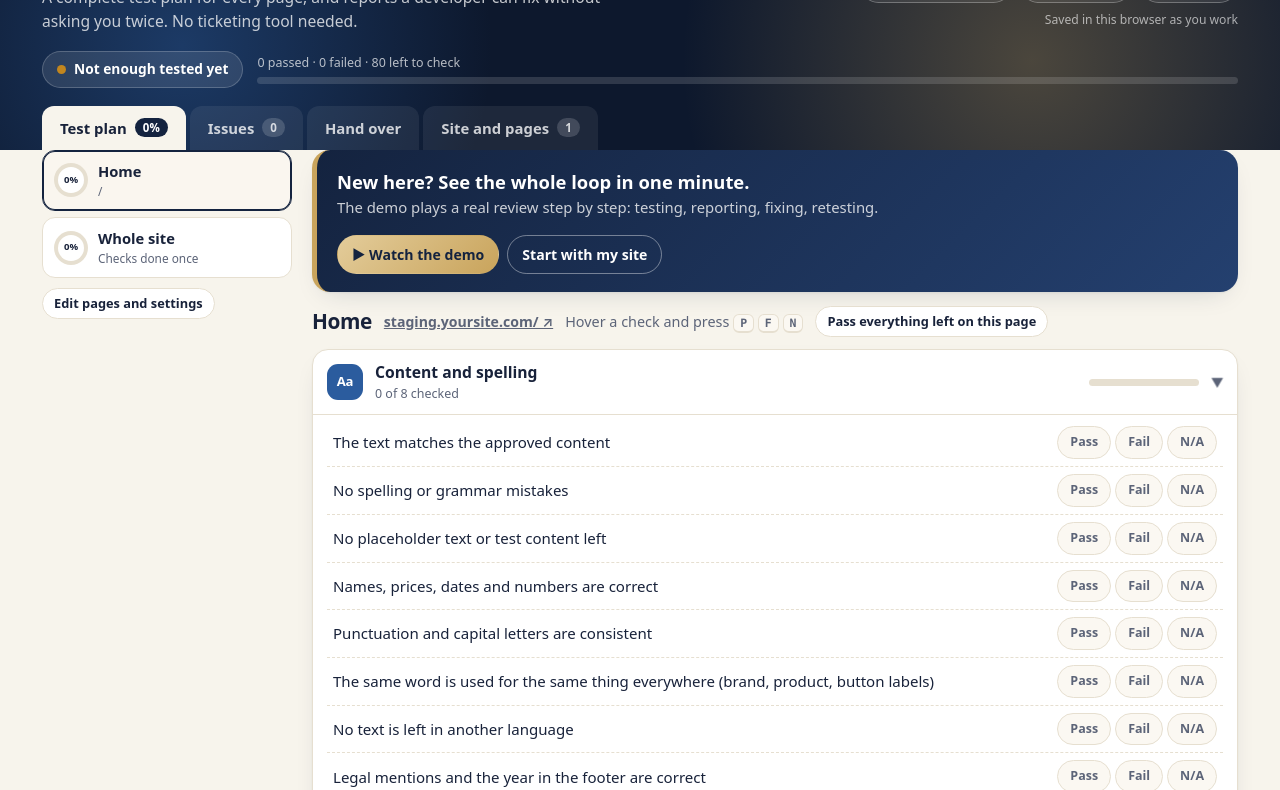
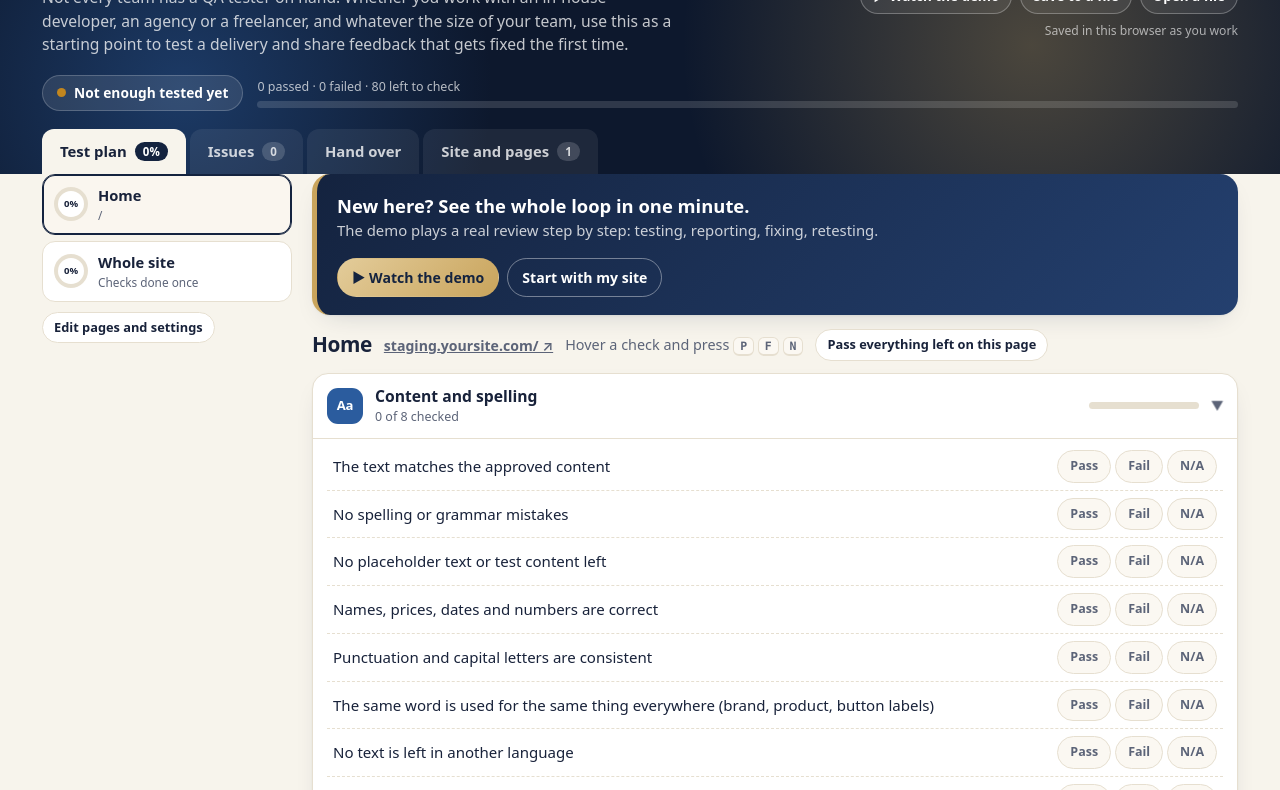
Before and after one commit to rechidwahiba-cell/qa-handoff, a plain HTML site: page index.html in a window 1280 px wide. Shown: the part 108-898 px from the top of the page. Drawn offline with Linux system fonts and the light colour scheme.

Commit message:
Hero: who the tool is for
Co-Authored-By: Claude Fable 5.2 <noreply@anthropic.com>

```diff
--- a/index.html
+++ b/index.html
@@ -30,7 +30,7 @@ input:focus,textarea:focus,select:focus,button:focus-visible,a:focus-visible{out
 .eyebrow{font-size:.74rem;letter-spacing:.11em;text-transform:uppercase;font-weight:700;color:var(--gold-soft)}
 h1{font-size:clamp(1.6rem,3.2vw,2.2rem);line-height:1.1;letter-spacing:-.025em;margin:4px 0 6px;font-weight:800}
 h1 em{font-style:normal;color:var(--gold-soft)}
-.hero p{max-width:560px;margin:0;color:rgba(255,255,255,.76);font-size:.98rem}
+.hero p{max-width:640px;margin:0;color:rgba(255,255,255,.76);font-size:.98rem}
 .side{display:grid;gap:8px;justify-items:end}
 .row{display:flex;gap:8px;flex-wrap:wrap;align-items:center}
 .sp{margin-left:auto}
@@ -198,7 +198,7 @@ footer a{color:inherit;font-weight:600}
     <div>
       <span class="eyebrow">Site QA handoff</span>
       <h1>Test the delivery. <em>Report it once.</em></h1>
-      <p>A complete test plan for every page, and reports a developer can fix without asking you twice. No ticketing tool needed.</p>
+      <p>Not every team has a QA tester on hand. Whether you work with an in-house developer, an agency or a freelancer, and whatever the size of your team, use this as a starting point to test a delivery and share feedback that gets fixed the first time.</p>
     </div>
     <div class="side">
       <div class="role" role="group" aria-label="Your role"><button type="button" id="rTest">I am testing</button><button type="button" id="rFix">I am fixing</button></div>
```
